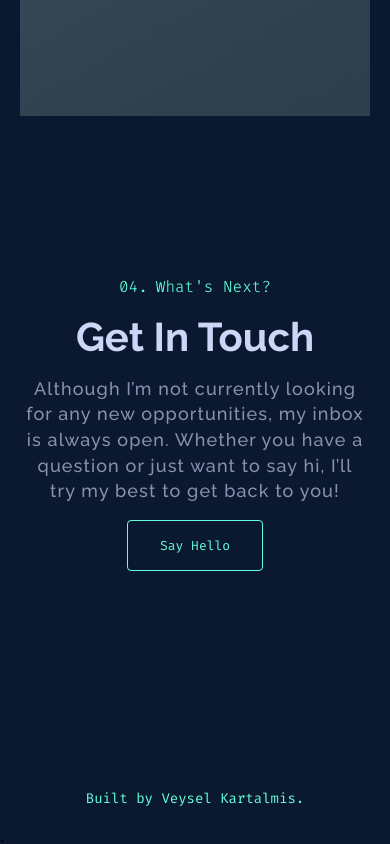
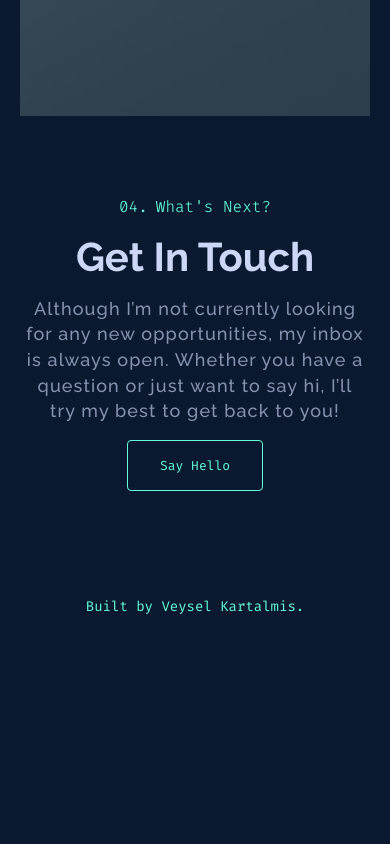
Before and after one commit to veyselkartalmis/veyselkartalmis.com, a Next.js app: page / in a window 390 px wide. Shown: the part 3665-4509 px from the top of the page. After the commit the page ends 4307 px from the top, so only its background shows below. Built offline with nearby package versions, Linux system fonts and the light colour scheme.

Commit message:
fix: mobile style changed

```diff
--- a/src/pages/_app.tsx
+++ b/src/pages/_app.tsx
@@ -18,7 +18,7 @@ export default function App({ Component, pageProps }: AppProps) {
           --fira-code: ${firaCode.style.fontFamily};
         }
       `}</style>
-      <Component {...pageProps} />;
+      <Component {...pageProps} />
     </>
   );
 }
--- a/src/scss/index.css
+++ b/src/scss/index.css
@@ -357,6 +357,9 @@ nav .blur-nav {
   font-size: var(--tsm1);
 }
 @media screen and (max-width: 768px) {
+  .hero {
+    margin-top: unset;
+  }
   .hero-text {
     width: 90%;
   }
@@ -948,6 +951,11 @@ nav .blur-nav {
 .contact .contact-cta .btn {
   padding: 1rem 2rem;
 }
+@media only screen and (max-width: 767px) {
+  .contact {
+    margin: 3rem auto;
+  }
+}
 
 footer {
   display: flex;
--- a/src/scss/sections/_contact.scss
+++ b/src/scss/sections/_contact.scss
@@ -38,4 +38,8 @@
       padding: 1rem 2rem;
     }
   }
+
+  @media only screen and (max-width: 767px) {
+    margin: 3rem auto;
+  }
 }
```
Also changed, not shown: 1 other file (tests, documents, lock files or other folders).
